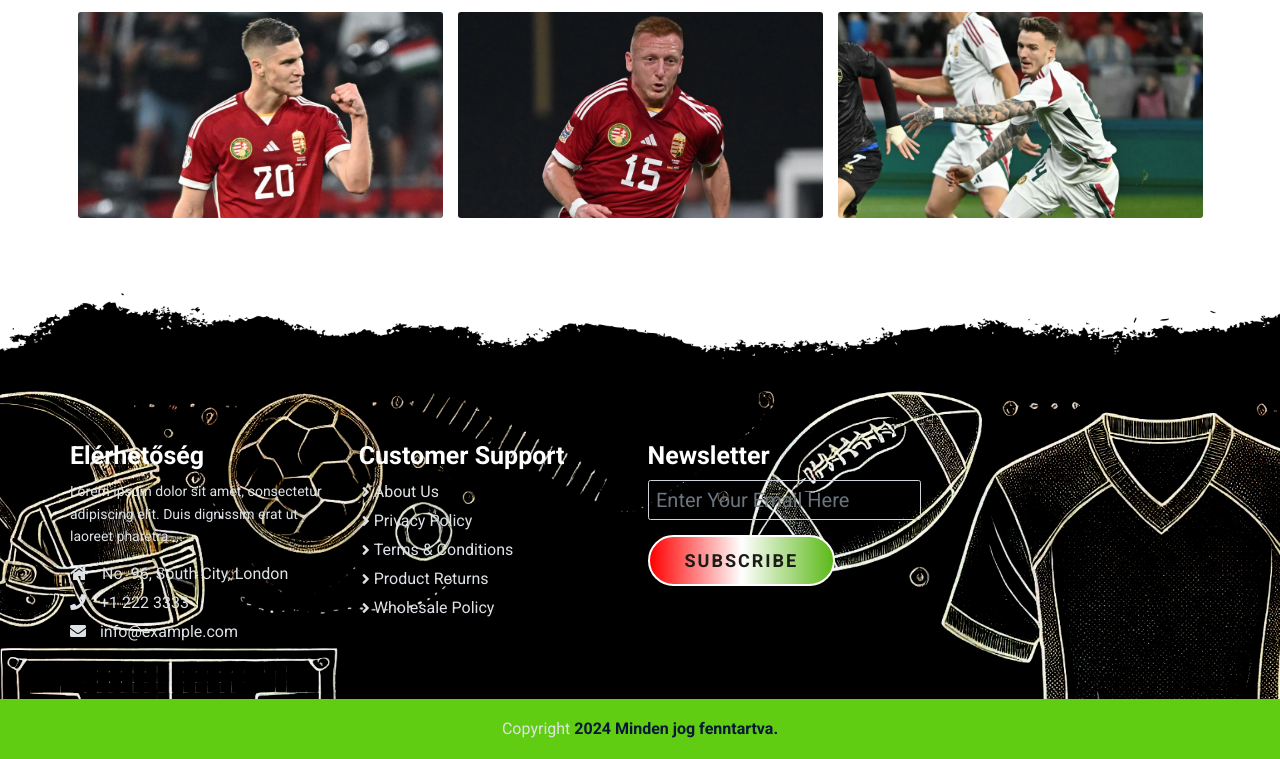
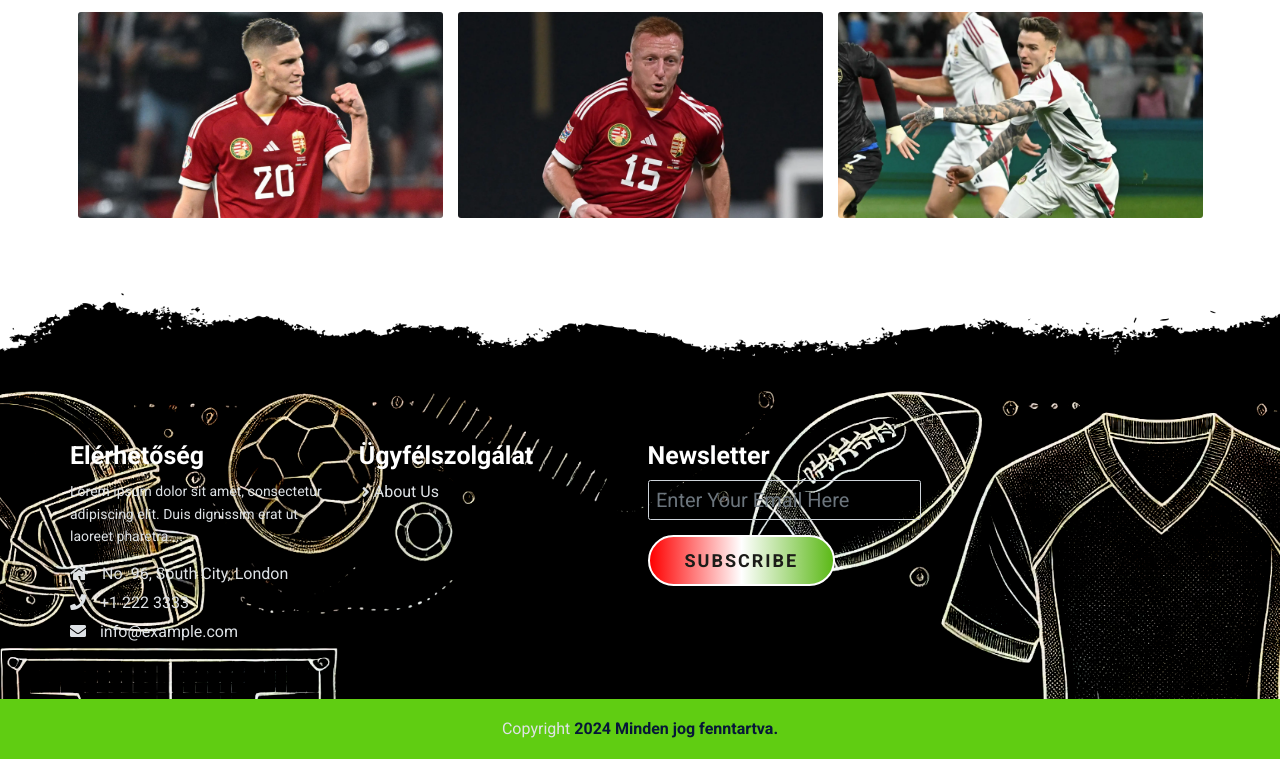
Before and after one commit to SzarkaNorbi/Projekt_Ujradolgozasa, a plain HTML site: page index.html in a window 1280 px wide. Shown: the part 1551-2310 px from the top of the page. Drawn offline with nearby package versions, Linux system fonts and the light colour scheme; a web font is replaced by a local one.

Commit message:
Update index.html

```diff
--- a/index.html
+++ b/index.html
@@ -107,8 +107,7 @@
                           <div class="carousel-item active">
                             <di class="d-sm-flex row">
                                 <div class="profile-box col-sm-5">
-                                    <p>Kép</p>
-                                    <!-- <img src="./images/testimonial/testimonial-1.png" class="img-fluid"> -->
+                                     <img src="./images/testimonial/velemeny.jpg" class="img-fluid">
                                 </div>
                                 <div class="card col-sm-7">
                                     <div class="desc-box m-5">
@@ -188,13 +187,9 @@
                     </div>
                 </div>
                 <div class="col-lg-3 col-sm-6 mb-5 mb-lg-0">
-                    <h5>Customer Support</h5>
+                    <h5>Ügyfélszolgálat</h5>
                     <ul class="link-widget p-0">
                         <li><a href="#">About Us</a></li>
-                        <li><a href="#">Privacy Policy</a></li>
-                        <li><a href="#">Terms & Conditions</a></li>
-                        <li><a href="#">Product Returns</a></li>
-                        <li><a href="#">Wholesale Policy</a></li>
                     </ul>
                 </div>
 
```
